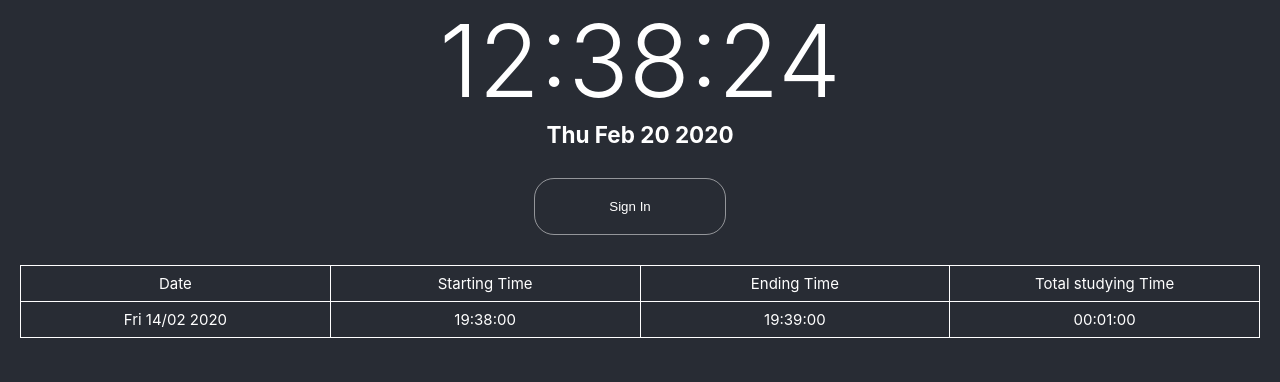
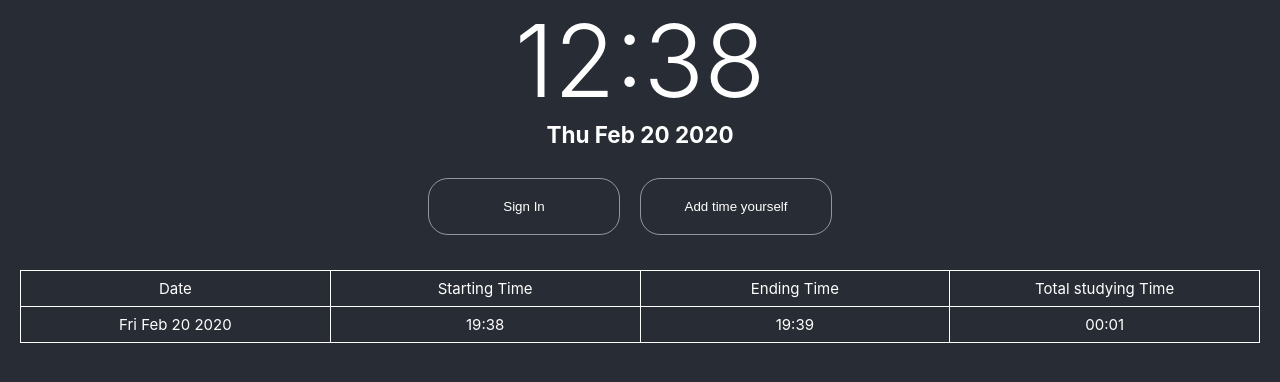
Before and after one commit to aria5305/time-logger, a React (Create React App) app: page / in a window 1280 px wide. Shown: the top 382 px of the page. Built offline with nearby package versions, Linux system fonts and the light colour scheme.

Commit message:
Added feature to add time

```diff
--- a/src/components/Auxillary.js
+++ b/src/components/Auxillary.js
@@ -1,4 +1,4 @@
-import React from 'react'
+// import React from 'react'
 
 const aux = props => props.children; //only returning props.children
 
--- /dev/null
+++ b/src/components/InputFieldControl.js
@@ -0,0 +1,16 @@
+import React from 'react';
+import styles from '../components/InputFieldControl.module.css'
+
+
+const InputFieldControl = props => {
+    return (
+
+            <button className={styles.btn} onClick={props.clicked}>
+                Add time yourself
+            </button>
+
+    )
+}
+
+
+export default InputFieldControl
--- /dev/null
+++ b/src/components/InputFieldControl.module.css
@@ -0,0 +1,25 @@
+.btn {
+        background-color: transparent;
+        border: 1px solid rgba(255, 255, 255, 0.5);
+        color: white;
+        border-radius: 2rem;
+        padding: 2rem 1.5rem;
+        margin-right: 2rem;
+        width: 15%;
+        transition: all 0.3s;
+}
+
+.btn:hover {
+        background-color: #fff;
+        color: #282c34;
+        transform: translate(0rem, 0.3rem);
+}
+
+.btn:active {
+        transform: scale(0.9);
+}
+
+.btn:focus,
+.btn__off:focus {
+        outline: none;
+}
--- /dev/null
+++ b/src/components/InputFields.js
@@ -0,0 +1,38 @@
+import React from 'react'
+
+
+
+const InputFields = props => {
+
+        let today = null;
+
+        const getDate = () => {
+
+            today = new Date();
+            const dd = String(today.getDate()).padStart(2, '0');
+            const mm = String(today.getMonth() + 1).padStart(2, '0'); //January is 0!
+            const yyyy = today.getFullYear();
+
+            today = yyyy+ '-' + mm + '-' + dd;
+            return today
+
+        }
+
+        getDate();
+
+    return (
+        <div>
+
+            <label>Date: </label><input type="date" defaultValue={today} id='date'></input>
+            <label>Start time: </label><input type="time" name='time' id='startingTime' required></input>
+            <label>End time: </label><input type="time" id='endingTime' onBlur ={props.blurred} required></input>
+            <label>Total time: </label><input type="text" id='totalTime'></input>
+            <br></br>
+            <input id="submit" type="submit" onClick={props.clicked}/>
+
+
+        </div>
+    )
+}
+
+export default InputFields
--- a/src/components/RecordLine.js
+++ b/src/components/RecordLine.js
@@ -1,4 +1,4 @@
-import React,{Component, Fragment} from 'react'
+import React from 'react'
 import Aux from './Auxillary.js'
 
 const RecordLine = props => {
--- a/src/components/RecordTable.js
+++ b/src/components/RecordTable.js
@@ -1,7 +1,6 @@
 import React from 'react' ;
 import styles from './RecordTable.module.css'
 import RecordLine from './RecordLine.js'
-import storage from './storage.js'
 
 const RecordTable = (props) => {
 
--- a/src/components/TimeHeader.js
+++ b/src/components/TimeHeader.js
@@ -1,4 +1,4 @@
-import React  from 'react';
+import React, { Component }  from 'react';
 import styles from './TimeHeader.module.css'
 
 const TimeHeader = props => {
@@ -6,11 +6,11 @@ const TimeHeader = props => {
 return (
     <div>
         <h1 className={styles.time}>
-                {props.hours}:{props.minutes}:{props.seconds}
+                {props.hours}:{props.minutes}
         </h1>
         <h2>{props.actualDate}</h2>
     </div>
 )
 
 }
-export default TimeHeader;
+export default React.memo(TimeHeader);
--- a/src/container/App.js
+++ b/src/container/App.js
@@ -3,7 +3,9 @@ import styles from './App.module.css';
 import TimeHeader from '../components/TimeHeader.js';
 import RecordTable from '../components/RecordTable.js';
 import storage from'../components/storage.js';
-import Aux from '../components/Auxillary.js'
+import InputFieldControl from '../components/InputFieldControl.js'
+import InputField from '../components/InputFields.js'
+
 
 class App extends Component{
   constructor(props) {
@@ -15,13 +17,12 @@ class App extends Component{
         seconds:'',
         showSignOff: false,
         showSignIn:true,
-        details:[
-          {key:0, startTime: '19:38:00', endTime:'19:39:00',totalTime:'00:01:00',day:'Fri 14/02 2020'}
-        ]
+        showInputField:false,
+        showInputFieldControl:true,
+        details:[]
     }
   }
 
-  updateDetails = '';
 
   getTime() {
 
@@ -45,19 +46,10 @@ class App extends Component{
       if (minutes.length === 1) minutes = '0' + minutes;
 
 
-
-      let seconds = currentDate.getUTCSeconds();
-      seconds = seconds + '';
-      if(seconds.length === 1) seconds = '0' + seconds;
-
-      // console.log(actualDate,hours,minutes,seconds);
-
-
       this.setState({
           actualDate:actualDate,
           hours:hours,
           minutes:minutes,
-          seconds:seconds
       })
 
 
@@ -80,12 +72,6 @@ class App extends Component{
     }
 
 
-
-
-
-
-
-
   componentWillMount() {
       this.getTime();
 
@@ -93,20 +79,16 @@ class App extends Component{
 
       if(storageLocal === null ){
         storageLocal =
-        [{key:0, startTime: '19:38:00', endTime:'19:39:00',totalTime:'00:01:00',day:'Fri 14/02 2020'}
+        [{key:0, startTime: '19:38', endTime:'19:39',totalTime:'00:01',day:'Fri Feb 20 2020'}
         ]
       }
-
-
-
-      // console.log(storage.length , "storage legnth");
 
 
       if(storageLocal !== null){
         if(storageLocal !== [] && storage.length === 0){
             for( let i = 0; i < storageLocal.length; i++){
                 storage.push(storageLocal[i]);
-                console.log(storage, "storage");
+
               }
             }}
 
@@ -117,7 +99,6 @@ class App extends Component{
       this.setState(
             {details:newArray}
       )
-
   }
 
 
@@ -126,7 +107,7 @@ class App extends Component{
   componentDidMount() {
      setInterval( () => {
           this.getTime();
-      },1000)
+      },10000)
 
 
 
@@ -139,13 +120,12 @@ class App extends Component{
           date:this.state.actualDate,
           hour:this.state.hours,
           minute: this.state.minutes,
-          seconds:this.state.seconds
       }
 
 
       storage.push({
         key: this.state.details.length,
-          startTime:time.hour + ':' + time.minute + ':' + time.seconds,
+          startTime:time.hour + ':' + time.minute,
           endTime:'',
           totalTime:'',
           day:this.state.actualDate})
@@ -166,7 +146,6 @@ class App extends Component{
       const time = {
         hour:this.state.hours,
         minute: this.state.minutes,
-        second:this.state.seconds,
       }
 
 
@@ -175,44 +154,17 @@ class App extends Component{
           (prevState) => ({
           details:prevState.details.map(
             el => el.key === this.state.details[this.state.details.length - 1].key ?
-            {...el, endTime:time.hour + ':' + time.minute + ':' + time.second}  : el)
+            {...el, endTime:time.hour + ':' + time.minute}  : el)
 
           }), () => {
 
           const a = this.state.details[this.state.details.length -1].startTime.split(':');
           const b =  this.state.details[this.state.details.length -1].endTime.split(':');
 
+          let diff  = this.calculateDifference(a,b)
+          storage[storage.length -1].endTime = time.hour + ':' + time.minute;
+          storage[storage.length -1].totalTime = diff;
 
-
-          const Startingseconds = (+a[0]) * 60 * 60 + (+a[1]) * 60 + (+a[2]);
-          const endingSeconds = (+b[0]) * 60 * 60 + (+b[1]) * 60 + (+b[2]);
-
-
-
-          let diff = endingSeconds - Startingseconds;
-            // console.log(diff);
-
-
-
-            let diffHours = Math.floor(diff / 3600);
-            diff %= 3600;
-            let diffMinutes = Math.floor(diff / 60);
-            let diffSeconds = diff % 60;
-
-
-            diffHours = diffHours.toString();
-            diffMinutes = diffMinutes.toString();
-            diffSeconds = diffSeconds.toString();
-
-            if(diffHours.length < 2) diffHours = '0'+ diffHours;
-            if(diffMinutes.length < 2) diffMinutes = '0'+ diffMinutes;
-            if(diffSeconds.length < 2) diffSeconds = '0'+ diffSeconds;
-
-            diff = diffHours + ':' + diffMinutes + ':' + diffSeconds;
-
-
-            storage[storage.length -1].endTime = time.hour + ':' + time.minute + ':' + time.second
-            storage[storage.length -1].totalTime = diff;
 
     //Storing start, end, total time and date to local storage
     localStorage.setItem('data', JSON.stringify(storage));
@@ -233,14 +185,115 @@ class App extends Component{
 
 
 
+    toggleInputHandler = () => {
+      const doesShow = this.state.showInputField;
+      this.setState({ showInputField: !doesShow });
+    };
+
+
+    calculateDifference = (a,b) => {
+
+      const Startingseconds = (+a[0]) * 60 * 60 + (+a[1]) * 60;
+      const endingSeconds = (+b[0]) * 60 * 60 + (+b[1]) * 60;
+
+
+      let diff = endingSeconds - Startingseconds;
 
 
 
 
+      let diffHours = Math.floor(diff / 3600);
+      diff %= 3600;
+      let diffMinutes = Math.floor(diff / 60);
+
+
+
+          diffHours = diffHours.toString();
+          diffMinutes = diffMinutes.toString();
+
+            if(diffHours.length < 2) diffHours = '0'+ diffHours;
+            if(diffMinutes.length < 2) diffMinutes = '0'+ diffMinutes;
+
+
+            diff = diffHours + ':' + diffMinutes;
+            return diff;
+    }
+
+    showDifference = () => {
+          const startTime = document.querySelector('#startingTime').value;
+          const endTime = document.querySelector('#endingTime').value;
+
+
+          if( startTime !== null && endTime!==null){
+
+          const a = startTime.split(':');
+          const b = endTime.split(':');
+
+          let diff =  this.calculateDifference(a,b);
+          const totalTime = document.querySelector("#totalTime");
+          totalTime.value  = diff;
+          }else{
+            return;
+          }
+
+          console.log(this.state.details);
+    }
+
+
+    submitTime = () => {
+      const date = document.querySelector('#date').value;
+      const startTime = document.querySelector('#startingTime').value;
+      const endTime = document.querySelector('#endingTime').value;
+      const totalTime = document.querySelector('#totalTime').value;
+
+
+      let dateFormat = new Date(date);
+      dateFormat = dateFormat.toDateString();
+
+      if(startTime === '') return;
+      if(endTime === '') return;
+
+      storage.push({});
+      storage[storage.length -1].day = dateFormat;
+      storage[storage.length - 1].startTime = startTime
+      storage[storage.length -1].endTime = endTime;
+      storage[storage.length -1].totalTime = totalTime;
+      storage[storage.length -1].key = storage.length -1;
+
+      localStorage.setItem('data', JSON.stringify(storage));
+
+      let newArray = this.state.details.slice();
+      newArray = storage;
+      this.setState(
+            {details:newArray}
+      )
+
+
+
+    }
+
+
+    startBtnHandler = () => {
+      this.toggleHandler();
+      this.recordStartingTime();
+    }
+
+    endBtnHandler = () => {
+      this.toggleHandler();
+      this.recordEndingTime();
+    }
+
 
 
   render(){
+    let inputField = null;
 
+    if(this.state.showInputField) {
+      inputField = (
+        <InputField clicked={this.submitTime}
+        blurred={this.showDifference}/>
+
+      )}
 
 
 
@@ -248,32 +301,38 @@ class App extends Component{
   return (
 
         <div className={styles.App}>
+
            <TimeHeader
            hours={this.state.hours}
            actualDate={this.state.actualDate}
-           minutes ={this.state.minutes}
-           seconds ={this.state.seconds} />
+           minutes ={this.state.minutes}/>
 
 
             <div className={styles.buttonContainer}>
 
+              {/* signin button */}
               {!(this.state.showSignIn)? null :
-               <button className={styles.btn} onClick={ () => {
-                 this.toggleHandler();
-                 this.recordStartingTime();
-                }}>Sign In</button>
+               <button className={styles.btn} onClick={this.startBtnHandler}>
+               Sign In</button>
               }
 
+              {/* signOut button */}
+              {this.state.showSignOff ? (
+         <button className={styles.btn__off} onClick={this.endBtnHandler}>
 
-                {this.state.showSignOff ? (
-         <button className={styles.btn__off} onClick={ ()=>{
-           this.toggleHandler();
-           this.recordEndingTime();
-           console.log(this.state);
-          }}>Sign Out</button>
+          Sign Out</button>
         ) : null}
 
+            {/* addCustom time */}
+            {this.state.showInputFieldControl ? (
+            <InputFieldControl
+              showInputField={this.state.showInputField}
+              clicked={this.toggleInputHandler}
+              />):null}
+
+
             </div>
+            {inputField}
 
             <RecordTable details={this.state.details}></RecordTable>
 
--- a/src/container/App.module.css
+++ b/src/container/App.module.css
@@ -33,6 +33,7 @@ header {
         display: flex;
         justify-content: center;
         align-items: center;
+        margin-bottom: 3.5rem;
 }
 
 .btn,
```
Lines whose indentation alone changed are shown as unchanged.
